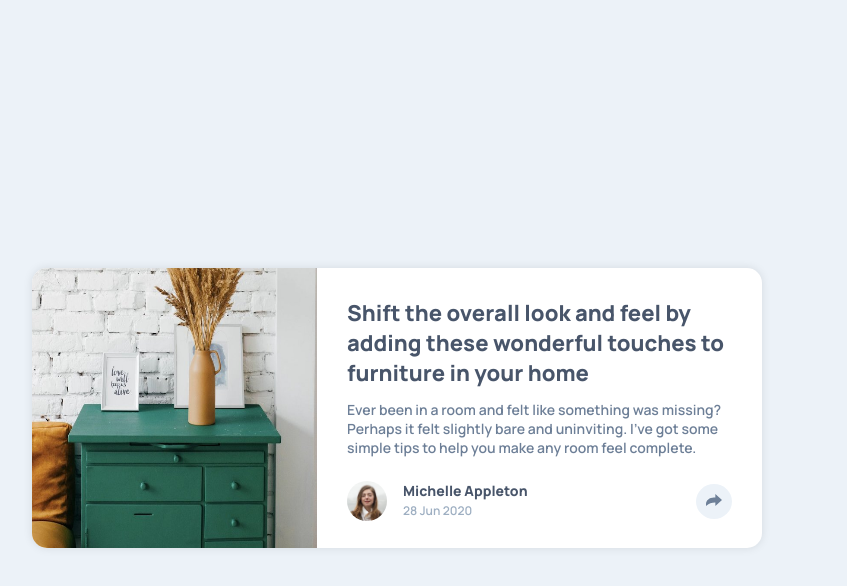
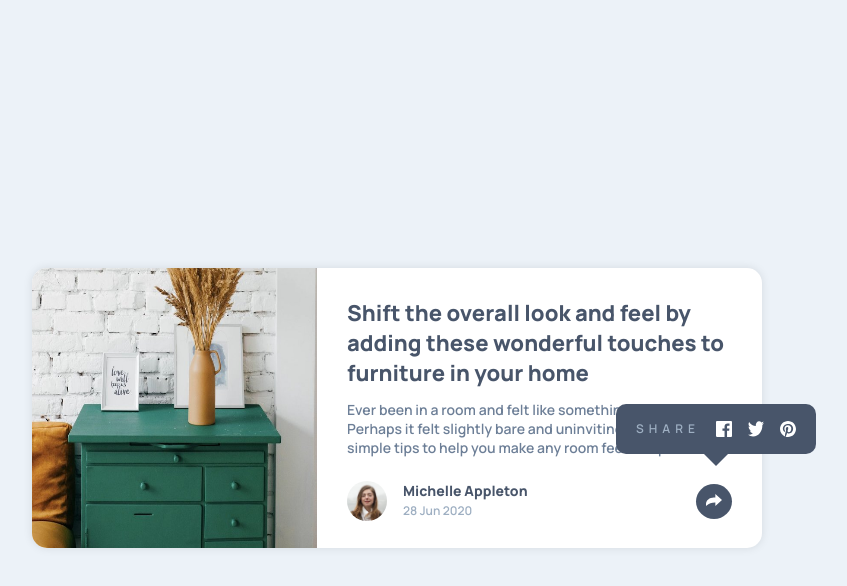
Before and after one commit to furkancavusoglu/frontendmentor, a plain HTML site: page article-preview-component/index.html in a window 1280 px wide. Both pictures are taken after a click on the button "Share article". Shown: the whole page, without its empty margins (243-1090 px from the left). Drawn offline with Linux system fonts and the light colour scheme.

Commit message:
Add share popup functionality and styles to article preview component

```diff
--- a/article-preview-component/index.html
+++ b/article-preview-component/index.html
@@ -6,7 +6,7 @@
     <meta name="viewport" content="width=device-width, initial-scale=1.0" />
     <!-- displays site properly based on user's device -->
     <link rel="stylesheet" href="/styles.css" />
-
+    <script src="/main.js" defer></script>
     <link
       rel="icon"
       type="image/png"
@@ -17,7 +17,7 @@
     <title>Frontend Mentor | Article preview component</title>
   </head>
   <body>
-    <main class="article-preview">
+    <main class="article-preview" onclick="closeSharePopup()">
       <!-- Image section -->
       <figure class="article-image">
         <img src="images/drawers.jpg" alt="Drawers with decorative items" />
@@ -55,11 +55,18 @@
 
           <!-- Share button and popup -->
           <section class="share-section">
+            <div class="share-popup">
+              <p>SHARE</p>
+              <img src="images/icon-facebook.svg" alt="Facebook" />
+              <img src="images/icon-twitter.svg" alt="Twitter" />
+              <img src="images/icon-pinterest.svg" alt="Pinterest" />
+            </div>
             <button
               class="share-button"
               type="button"
               aria-label="Share article"
               tabindex="0"
+              onclick="toggleSharePopup()"
             >
               <img src="images/icon-share.svg" alt="" />
             </button>
--- /dev/null
+++ b/article-preview-component/main.js
@@ -0,0 +1,28 @@
+function toggleSharePopup() {
+  const sharePopup = document.querySelector(".share-popup");
+  const shareButton = document.querySelector(".share-button");
+  shareButton.classList.toggle("active");
+  sharePopup.classList.toggle("active");
+}
+
+function closeSharePopup() {
+  const sharePopup = document.querySelector(".share-popup");
+  const shareButton = document.querySelector(".share-button");
+
+  document.addEventListener("click", function (event) {
+    if (
+      !event.target.closest(".share-popup") &&
+      !event.target.closest(".share-button")
+    ) {
+      sharePopup.classList.remove("active");
+      shareButton.classList.remove("active");
+    }
+  });
+
+  document.addEventListener("keydown", function (event) {
+    if (event.key === "Escape") {
+      sharePopup.classList.remove("active");
+      shareButton.classList.remove("active");
+    }
+  });
+}
--- a/article-preview-component/styles.css
+++ b/article-preview-component/styles.css
@@ -23,7 +23,6 @@ body {
   max-height: 280px;
   background-color: white;
   border-radius: 15px;
-  overflow: hidden;
   box-shadow: 0 0 10px 0 rgba(0, 0, 0, 0.1);
 }
 
@@ -62,6 +61,7 @@ body {
 .article-image img {
   width: 285px;
   height: 280px;
+  border-radius: 15px 0 0 15px;
 }
 
 .article-footer {
@@ -101,6 +101,10 @@ body {
   border-radius: 50%;
 }
 
+.share-section {
+  position: relative;
+}
+
 .share-button {
   background-color: var(--light-grayish-blue);
   border: none;
@@ -109,7 +113,74 @@ body {
   cursor: pointer;
 }
 
+.share-button:hover {
+  background-color: var(--very-dark-grayish-blue);
+}
+
+.share-button:hover img {
+  filter: brightness(0) saturate(100%) invert(100%) sepia(0%) saturate(7495%);
+}
+
+.share-button.active {
+  background-color: var(--very-dark-grayish-blue);
+}
+
+.share-button.active img {
+  filter: brightness(0) saturate(100%) invert(100%) sepia(0%) saturate(7495%);
+}
+
 .share-button img {
   width: 16px;
   height: 12px;
 }
+
+.share-popup.active {
+  opacity: 1;
+  transform: translateY(0);
+  pointer-events: auto;
+}
+
+.share-popup {
+  opacity: 0;
+  pointer-events: none;
+  transition: opacity 0.3s, transform 0.3s;
+
+  display: flex;
+  align-items: center;
+  justify-content: center;
+
+  gap: 16px;
+  background-color: var(--very-dark-grayish-blue);
+  min-width: 200px;
+  min-height: 50px;
+  border-radius: 10px;
+
+  position: absolute;
+  left: -80px;
+  top: -80px;
+  z-index: 100;
+}
+
+.share-popup::after {
+  content: "";
+  position: absolute;
+  top: 100%;
+  border-width: 12px;
+  border-style: solid;
+  transform: rotate(180deg);
+  border-color: transparent transparent var(--very-dark-grayish-blue)
+    transparent;
+}
+
+.share-popup img {
+  width: 16px;
+  height: 16px;
+}
+
+.share-popup p {
+  margin: 0;
+  font-size: 12px;
+  font-weight: 600;
+  color: var(--grayish-blue);
+  letter-spacing: 5px;
+}
```
